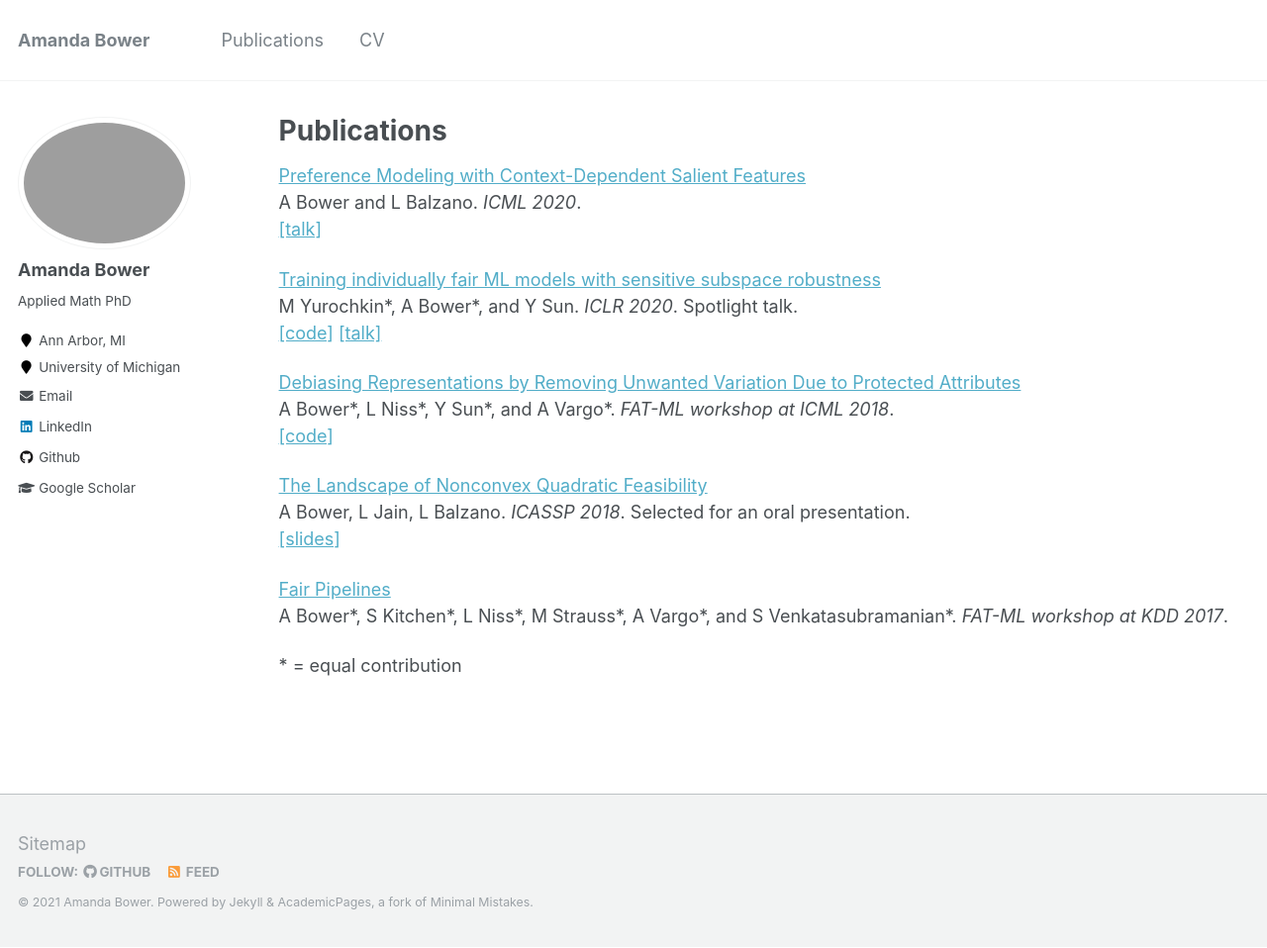
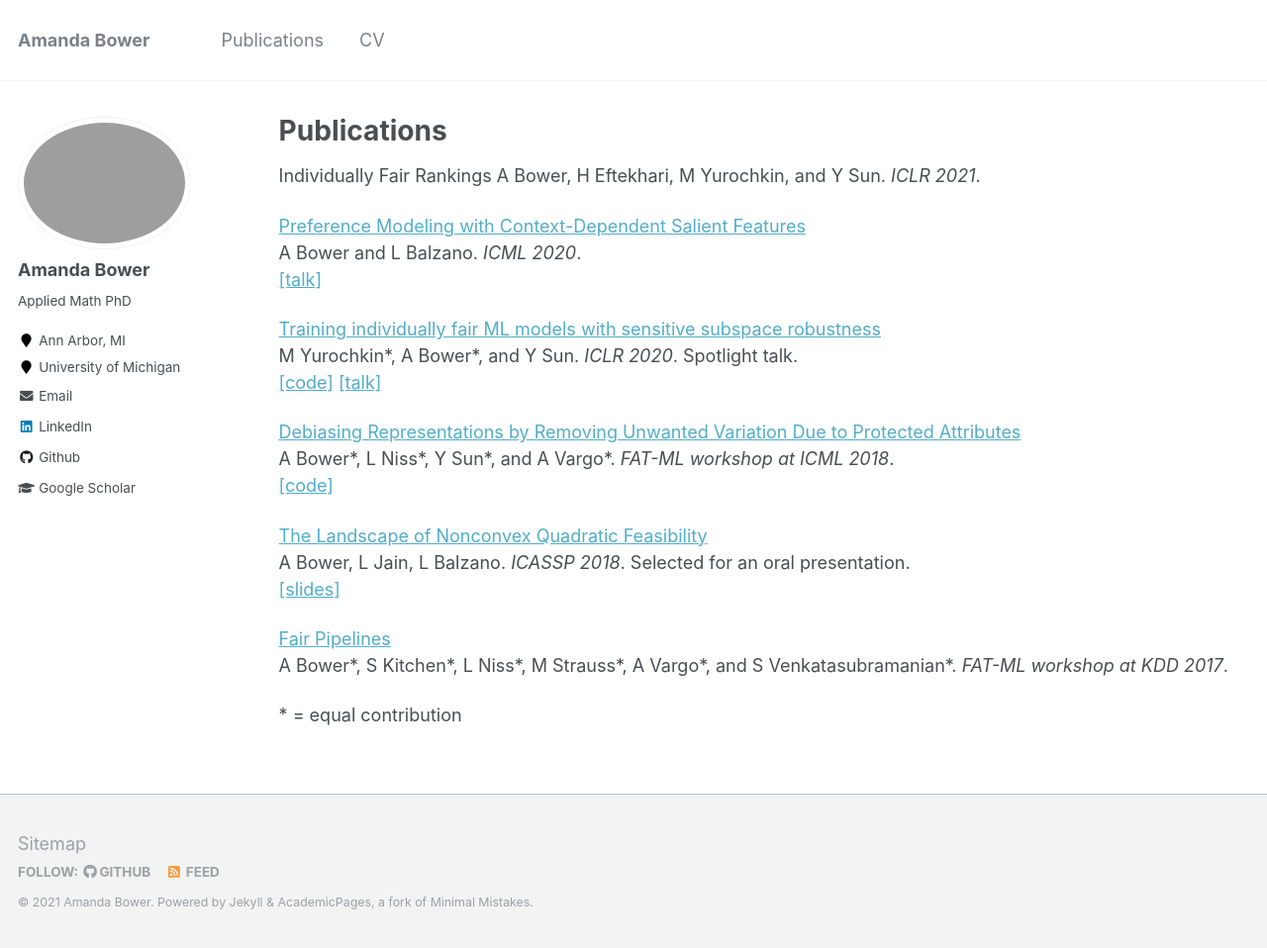
Before and after one commit to Amandarg/amandarg.github.io, a Jekyll site: the page built from _pages/publications.md, in a window 1280 px wide and 958 px high. Shown: the whole window at 99% size. Built offline with Jekyll 4.4.1, drawn with Linux system fonts in a browser that asks for light colours.

Commit message:
Update publications.md

```diff
--- a/_pages/publications.md
+++ b/_pages/publications.md
@@ -4,6 +4,9 @@ title: "Publications"
 permalink: /publications/
 author_profile: true
 ---
+Individually Fair Rankings
+A Bower, H Eftekhari, M Yurochkin, and Y Sun. *ICLR 2021*.
+
 [Preference Modeling with Context-Dependent Salient Features](https://arxiv.org/abs/2002.09615)
 A Bower and L Balzano. *ICML 2020*.
 [[talk]](https://icml.cc/virtual/2020/poster/6525)
```
